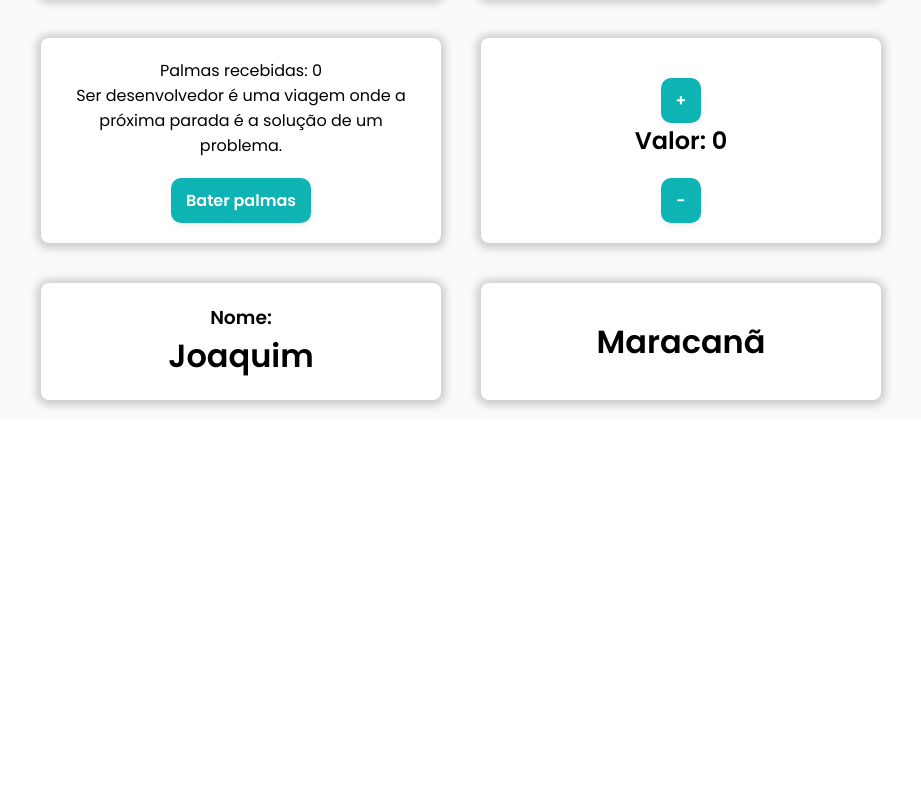
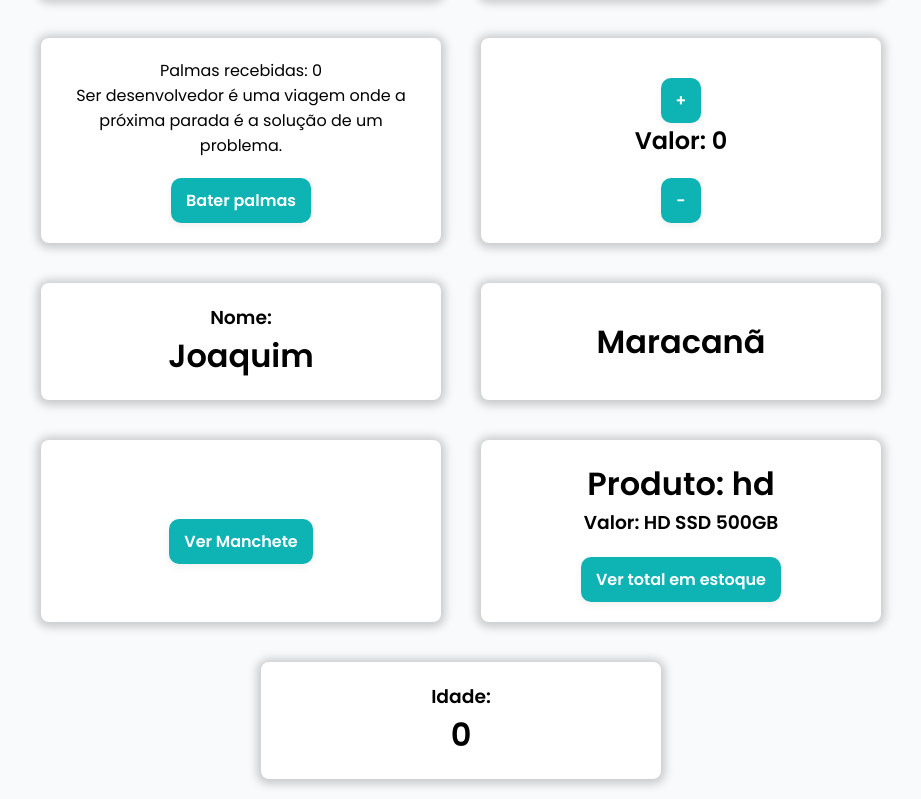
Before and after one commit to HeloisaFelizardo/react-components, a React (Create React App) app: page / in a window 1280 px wide. Shown: the part 1895-2694 px from the top of the page, without its empty margins (179-1100 px from the left). Before the commit the page ends 2315 px from the top, so only its background shows below. Built offline with nearby package versions, Linux system fonts and the light colour scheme.

Commit message:
Adicionando componentes DadosUsuario, Manchete, Produto

```diff
--- a/src/App.js
+++ b/src/App.js
@@ -14,6 +14,9 @@ import ConteudoPostagem from './components/ConteudoPostagem';
 import Contador from './components/Contador';
 import ExibindoNome from './components/ExibindoNome';
 import PaginaEstadio from './components/PaginaEstadio';
+import Manchete from './components/Manchete';
+import Produto from './components/Produto';
+import DadosUsuario from './components/DadosUsuario';
 
 function App() {
   return (
@@ -32,6 +35,9 @@ function App() {
       <Contador />
       <ExibindoNome />
       <PaginaEstadio />
+      <Manchete />
+      <Produto />
+      <DadosUsuario />
     </div>
   );
 }
--- /dev/null
+++ b/src/components/DadosUsuario/index.js
@@ -0,0 +1,18 @@
+import React, { useState } from 'react';
+
+export default function DadosUsuario() {
+  const [ idade, setIdade ] = useState(0);
+
+  function aniversario() {
+    const novaIdade = idade + 1;
+    setIdade(novaIdade);
+  }
+
+
+  return(
+    <div className='conteudo-centralizado'>
+      <h3>Idade:</h3>
+      <h1>{ idade }</h1>
+    </div>
+  );
+}
--- /dev/null
+++ b/src/components/Manchete/index.js
@@ -0,0 +1,23 @@
+import React, { useState } from 'react';
+
+export default function Manchete() {
+  const [ titulo, setTitulo ] = useState("");
+  const [ conteudo, setConteudo ] = useState("");
+
+  function abrirManchete() {
+    setTitulo("Exercícios disponíveis");
+    setConteudo("Os exercícios de React já estão disponíveis na plataforma. Teste seus conhecimentos.");
+  }
+
+  return (
+    <div className='conteudo-centralizado'>
+      <button onClick = { abrirManchete }>
+        Ver Manchete
+      </button>
+
+      <h1>{ titulo }</h1>
+
+      <p>{ conteudo }</p>
+    </div>
+  );
+}
--- /dev/null
+++ b/src/components/Produto/index.js
@@ -0,0 +1,19 @@
+import React, { useState } from 'react';
+
+export default function Produto() {
+  const [valor, setValor] = useState("HD SSD 500GB");
+  const [nomeProduto, setNomeProduto] = useState('hd');
+
+  function revelarValor() {
+    setNomeProduto(nomeProduto.toUpperCase());
+    setValor("R$ 500,00");
+  }
+
+  return (
+    <div className='conteudo-centralizado'>
+      <h1>Produto: { nomeProduto } </h1>
+      <h3>Valor: { valor } </h3>
+      <button onClick = { revelarValor } >Ver total em estoque</button>
+    </div>
+  );
+}
```
